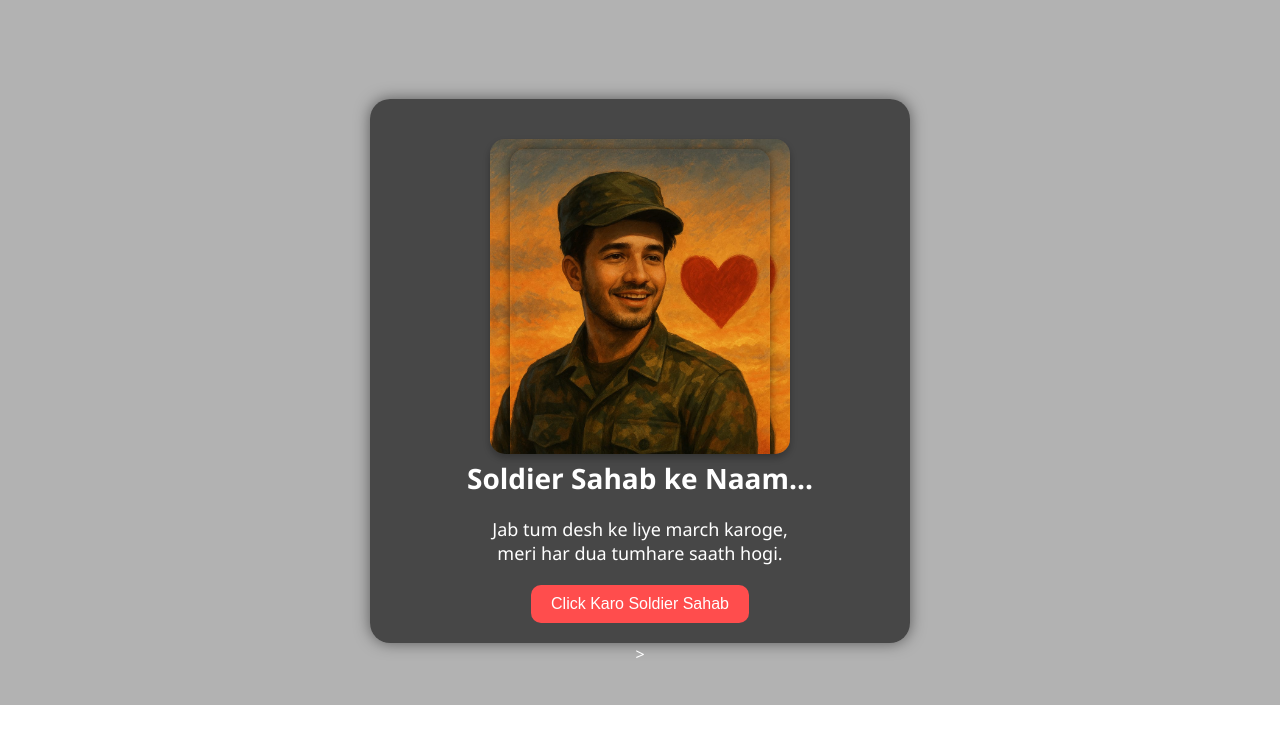
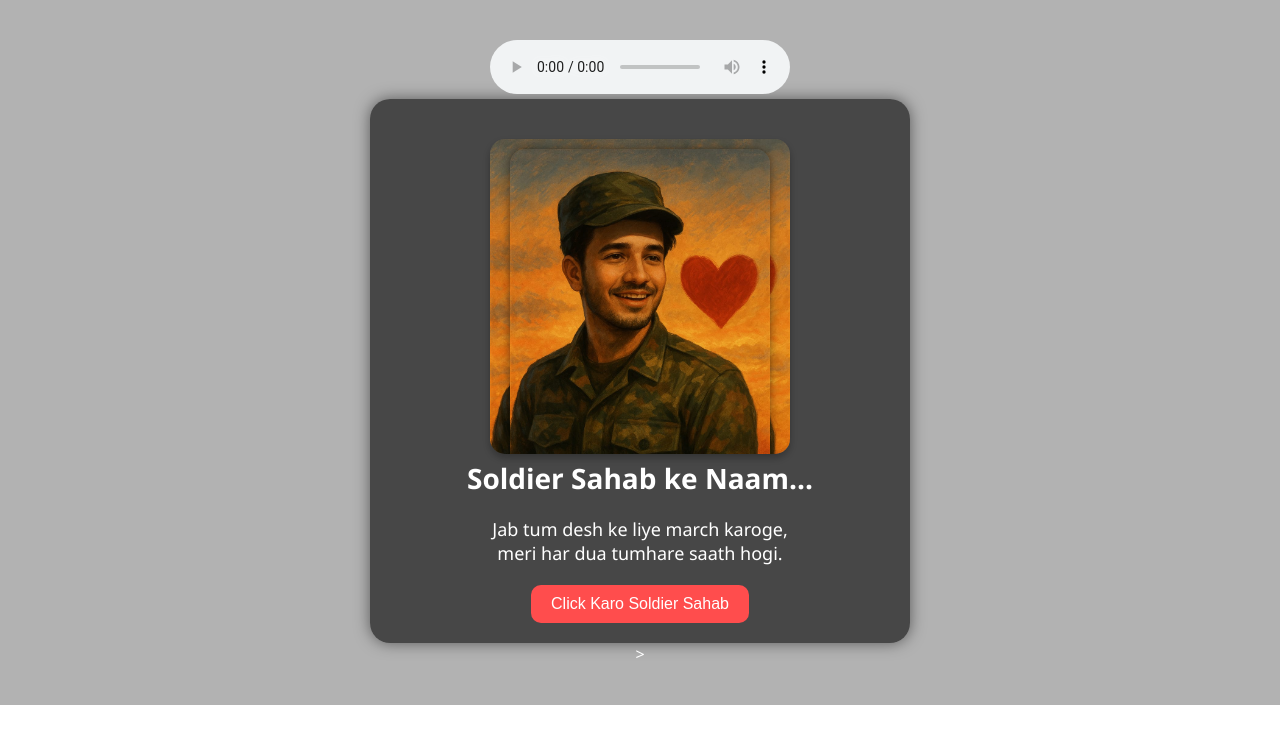
Before and after one commit to saniyapandey2603/specialone, a plain HTML site: page index.html in a window 1280 px wide. Drawn offline with Linux system fonts and the light colour scheme.

Commit message:
Update styles.css

```diff
--- a/styles.css
+++ b/styles.css
@@ -116,7 +116,7 @@ body {
     transform: rotateY(180deg);
   }
   .hiddenn{
-    visibility: hidden;
+    overflow:hidden;
   }
   .buttton{
     background-image:url('WhatsApp\ Image\ 2025-05-24\ at\ 19.30.22.jpeg');
```
